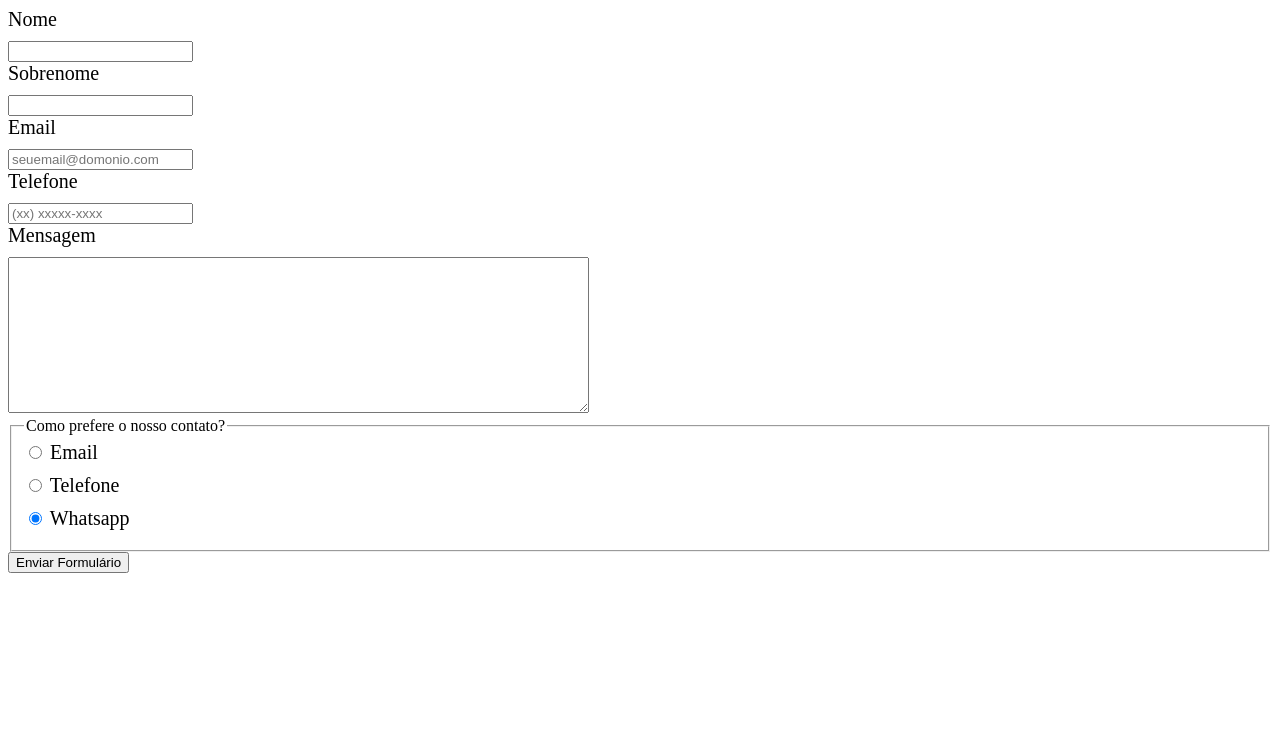
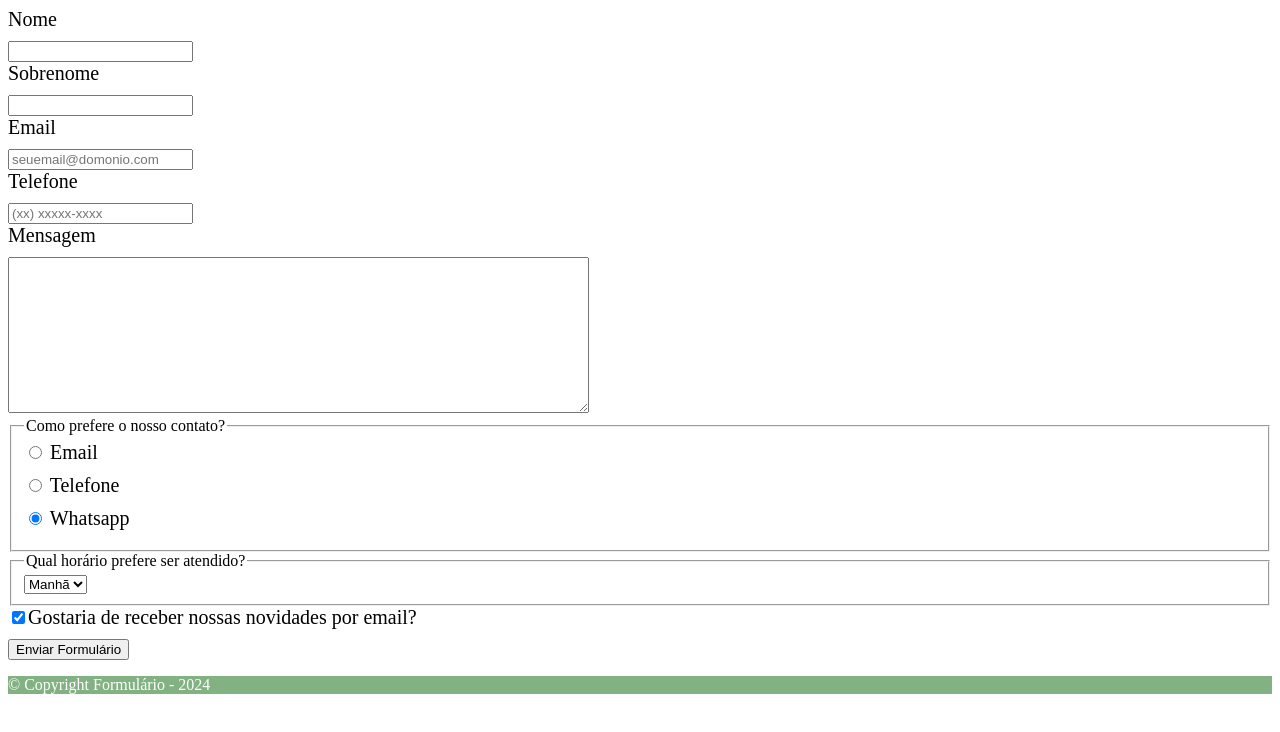
Before and after one commit to MillenaRego/formul-rio2, a plain HTML site: page index.html in a window 1280 px wide. Drawn offline with Linux system fonts and the light colour scheme.

Commit message:
Add files via upload

```diff
--- /dev/null
+++ b/form.css
@@ -0,0 +1,5 @@
+form label{
+    display: block;
+    font-size: 20px;
+    margin: 0 0 10px;
+}
--- a/index.html
+++ b/index.html
@@ -34,11 +34,26 @@
             <label for="radio-whatsapp"><input type="radio" name="contato" value="whatsapp" id="radio-whatsapp" checked> Whatsapp</label>
         </fieldset>
 
+        <fieldset>
+            <legend>Qual horário prefere ser atendido?</legend>
+            <select>
+                <option>Manhã</option>
+                <option>Tarde</option>
+                <option>Noite</option>
+            </select>
+        </fieldset>
+
+        <label class="checkbox"><input type="checkbox"
+            checked>Gostaria de receber nossas novidades por email?</label>
+
         <input type="submit" value="Enviar Formulário">
 
 
      </div>
     </form>
+    <footer>
+                <p class="copyright">&copy; Copyright Formulário - 2024</p>
+    </footer>
 
 </body>
 </html>
--- a/style.css
+++ b/style.css
@@ -3,3 +3,7 @@ form label{
     font-size: 20px;
     margin: 0 0 10px;
 }
+.copyright{
+    color: white;
+    background-color: rgba(43, 124, 43, 0.589);
+}
```
Also changed, not shown: formulario.html (+1 -0 lines).
